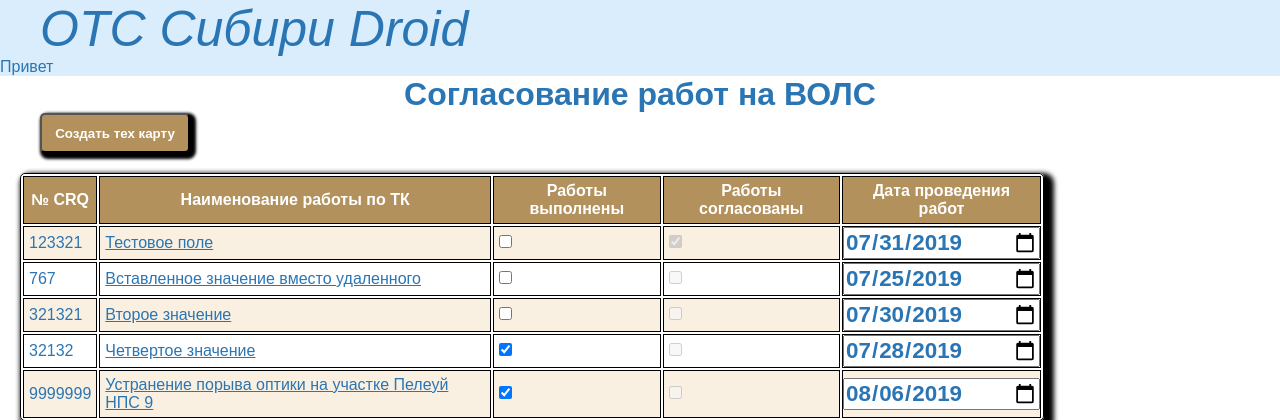
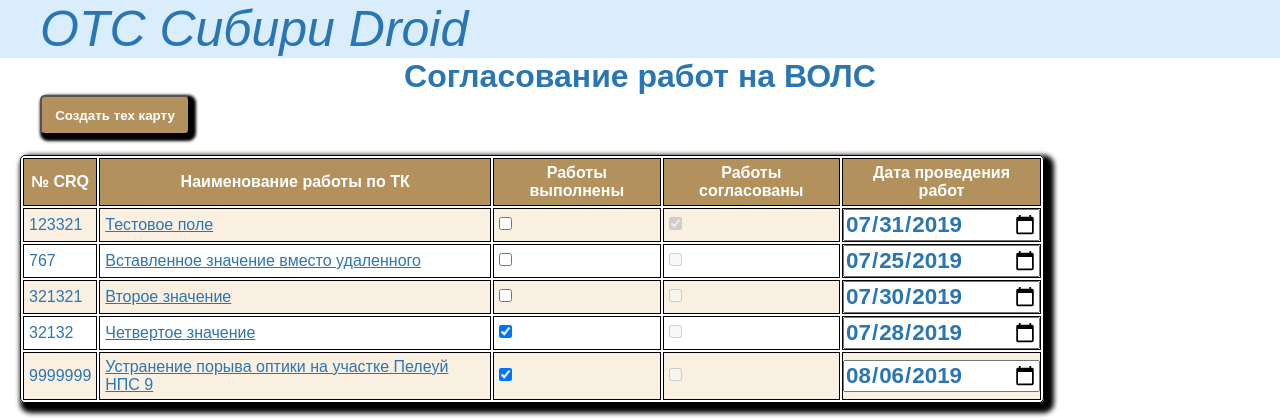
Before and after one commit to Kovchin/FOL, a PHP site: page / in a window 1280 px wide. Shown: the top 420 px of the page. Run offline with PHP 8.4, Linux system fonts and the light colour scheme; data comes from the database, SQL or seed files in the repository; data that the repository does not hold is empty.

Commit message:
Удалил привет в header index.php

```diff
--- a/index.php
+++ b/index.php
@@ -12,7 +12,6 @@
 <body>
 	<header>
 		<p class='logo'>ОТС Сибири Droid</p>
-		<p>Привет</p>
 	</header>
 	<aside>
 
```
